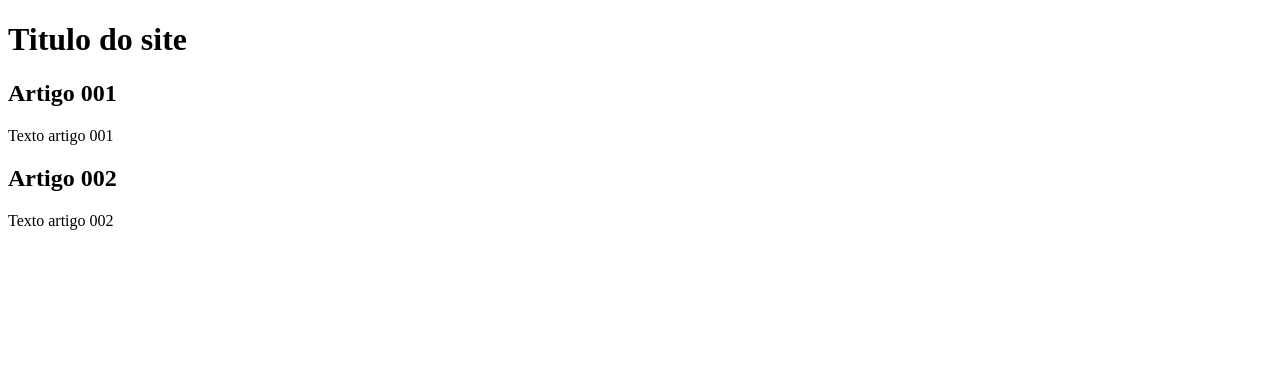
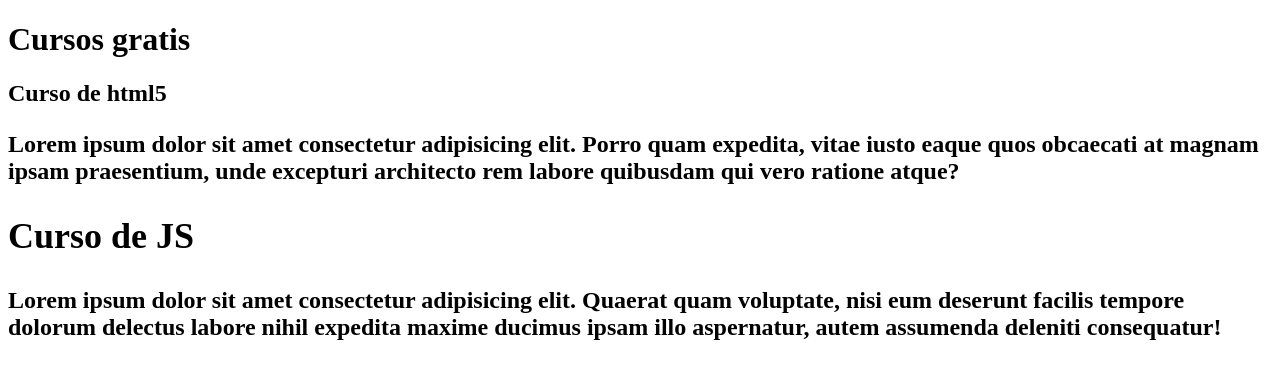
Before and after one commit to JoaoDinizDEV/projeto-site, a plain HTML site: page index.htm in a window 1280 px wide. Drawn offline with Linux system fonts and the light colour scheme.

Commit message:
Comecei a escrever o conteudo

```diff
--- a/index.htm
+++ b/index.htm
@@ -3,20 +3,20 @@
 <head>
     <meta charset="UTF-8">
     <meta name="viewport" content="width=device-width, initial-scale=1.0">
-    <title>Titulo do site</title>
+    <title></title>
 </head>
 <body>
     <main>
         <header>
-            <h1>Titulo do site</h1>
+            <h1>Cursos gratis</h1>
         </header>
         <aticle>
-            <h2>Artigo 001</h2>
-            <p>Texto artigo 001</p>
+            <h2>Curso de html5</0h2>
+            <p>Lorem ipsum dolor sit amet consectetur adipisicing elit. Porro quam expedita, vitae iusto eaque quos obcaecati at magnam ipsam praesentium, unde excepturi architecto rem labore quibusdam qui vero ratione atque?</p>
         </aticle>
         <article>
-            <h2>Artigo 002</h2>
-            <p>Texto artigo 002</p>
+            <h2>Curso de JS</h2>
+            <p>Lorem ipsum dolor sit amet consectetur adipisicing elit. Quaerat quam voluptate, nisi eum deserunt facilis tempore dolorum delectus labore nihil expedita maxime ducimus ipsam illo aspernatur, autem assumenda deleniti consequatur!</p>
         </article>
     </main>
 </body>
```
